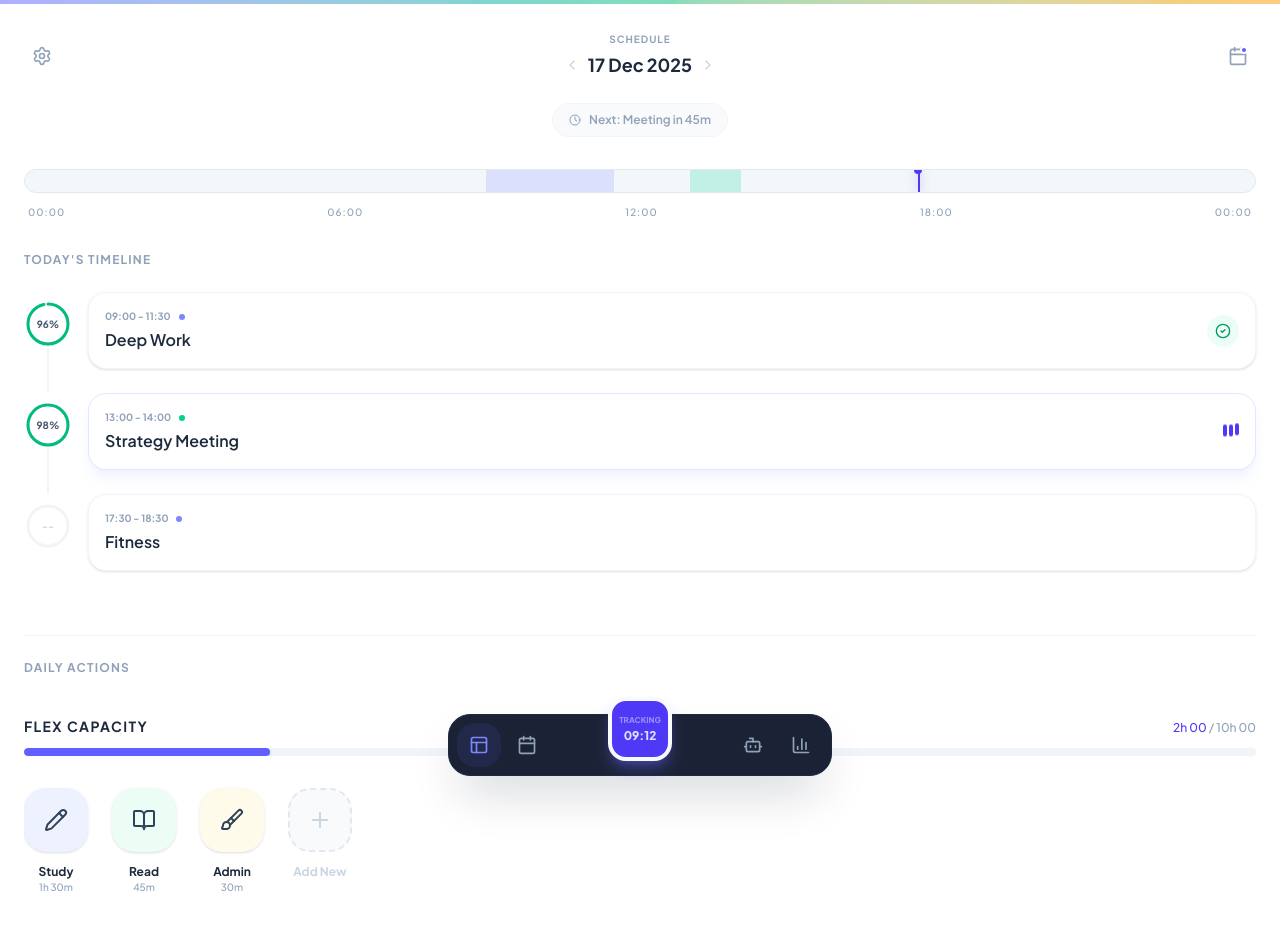
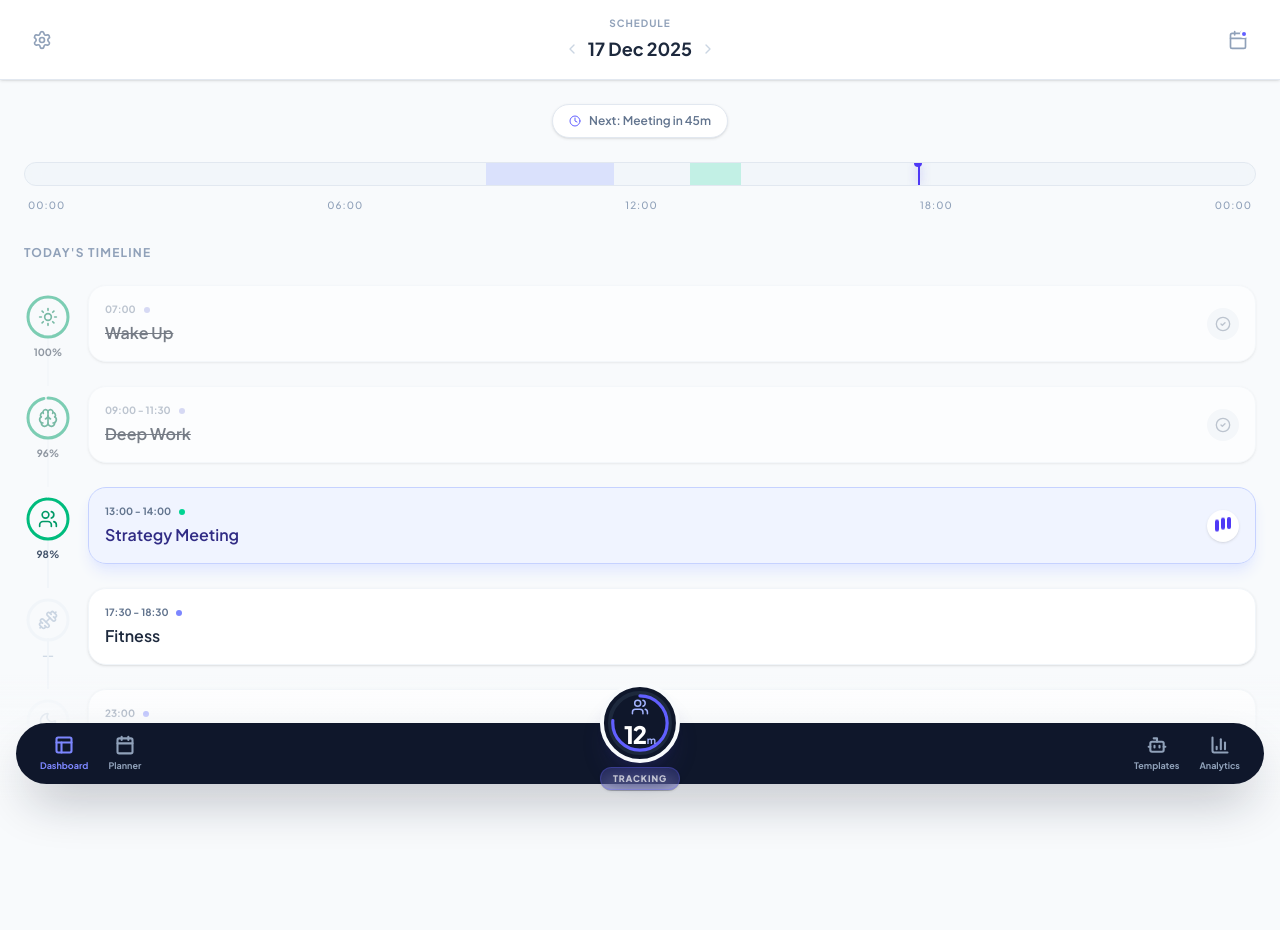
Before and after one commit to kysing02/integrity-app, a Next.js app: page / in a window 1280 px wide. Shown: the top 930 px of the page. After the commit the page ends 800 px from the top, so only its background shows below. Built offline with nearby package versions, Linux system fonts and the light colour scheme.

Commit message:
Redesign Dashboard

```diff
--- a/src/app/globals.css
+++ b/src/app/globals.css
@@ -79,6 +79,9 @@
   --sidebar-accent-foreground: oklch(0.208 0.042 265.755);
   --sidebar-border: oklch(0.929 0.013 255.508);
   --sidebar-ring: oklch(0.704 0.04 256.788);
+  --foreground-rgb: 0, 0, 0;
+  --background-start-rgb: 214, 219, 220;
+  --background-end-rgb: 255, 255, 255;
 }
 
 .dark {
@@ -126,6 +129,13 @@
 
 /* Disable selection globally */
 html, body {
+  position: fixed;
+  width: 100%;
+  height: 100%;               /* Force full height */
+  overflow: hidden;           /* Disable body scroll */
+  background-color: #f8fafc;
+  overscroll-behavior: none; /* Stop the bounce propagation */
+
   -webkit-user-select: none; /* Safari/Chrome */
   -moz-user-select: none;    /* Firefox */
   -ms-user-select: none;     /* IE/Edge */
@@ -133,16 +143,18 @@ html, body {
   -webkit-tap-highlight-color: transparent; /* Removes blue flash on mobile tap */
   cursor: default;           /* Prevents "I-beam" text cursor */
 
-  /* THIS disable the long-press vibration/menu on Mobile */
-  -webkit-touch-callout: none !important;
-
-  /* Removes blue highlight on tap */
-  -webkit-tap-highlight-color: transparent;
+  -webkit-touch-callout: none !important;       /* Disable the long-press vibration/menu on Mobile */
+  -webkit-tap-highlight-color: transparent;     /* Remove blue highlight on tap */
 }
 
 /* Re-enable selection ONLY for input fields */
 input, textarea {
   -webkit-user-select: text;
   user-select: text;
-  cursor: text;
 }
+
+/* NEW: Force iOS Momentum Scrolling */
+.scroller {
+  -webkit-overflow-scrolling: touch; /* This turns on the bounce */
+  overscroll-behavior-y: contain;    /* Keeps the bounce inside this div */
+}
--- a/src/app/layout.tsx
+++ b/src/app/layout.tsx
@@ -1,4 +1,4 @@
-import type { Metadata } from "next";
+import type { Metadata, Viewport } from "next"; // Import Viewport type
 import { Plus_Jakarta_Sans } from "next/font/google";
 import "./globals.css";
 
@@ -7,6 +7,15 @@ const jakarta = Plus_Jakarta_Sans({ subsets: ["latin"] });
 export const metadata: Metadata = {
   title: "Integrity Dashboard",
   description: "Temporal Integrity Tracking",
+};
+
+// Add this viewport export to handle the Safe Area
+export const viewport: Viewport = {
+  width: "device-width",
+  initialScale: 1,
+  maximumScale: 1,
+  userScalable: false, // Prevents zooming on inputs
+  viewportFit: "cover", // This is the key property!
 };
 
 export default function RootLayout({
--- a/src/app/page.tsx
+++ b/src/app/page.tsx
@@ -1,18 +1,36 @@
-"use client"; // Needed for the interactive buttons in the nav
+"use client";
 
 import TimelineRibbon from '@/components/dashboard/TimelineRibbon';
 import TaskRow from '@/components/dashboard/TaskRow';
 import FlexBucket from '@/components/dashboard/FlexBucket';
 import TaskCircle from '@/components/dashboard/TaskCircle';
-import { Pencil, BookOpen, Brush, Plus, ChevronLeft, ChevronRight, Calendar, Settings, Layout, Bot, BarChart3, Clock, Play } from 'lucide-react';
+import {
+  Pencil,
+  BookOpen,
+  Brush,
+  Plus,
+  ChevronLeft,
+  ChevronRight,
+  Calendar,
+  Settings,
+  Layout,
+  Bot,
+  BarChart3,
+  Clock,
+  Play,
+  Brain,
+  Users,
+  Dumbbell,
+  Sun,
+  Moon
+} from 'lucide-react';
 
 export default function Dashboard() {
   return (
-    <main className="min-h-screen bg-white text-slate-900 font-sans pb-32 relative shadow-2xl overflow-x-hidden">
+    <main className="h-full w-full bg-slate-50 text-slate-900 font-sans relative overflow-hidden flex flex-col">
 
-      {/* 1. Dynamic Header */}
-      <header className="px-6 pt-8 pb-4 bg-white/80 backdrop-blur-md sticky top-0 z-20">
-        <div className="flex justify-between items-center mb-6">
+      {/* HEADER */}
+      <header className="px-6 py-4 bg-white border-b border-slate-200 shadow-sm sticky top-0 z-30 flex justify-between items-center shrink-0">
         <button className="p-2 hover:bg-slate-50 rounded-full transition-colors">
           <Settings size={20} className="text-slate-400" />
         </button>
@@ -30,48 +48,43 @@ export default function Dashboard() {
           <Calendar size={20} className="text-slate-400" />
           <span className="absolute top-2 right-2 w-2 h-2 bg-indigo-500 rounded-full border-2 border-white"></span>
         </button>
+      </header>
+
+      {/* CONTENT AREA */}
+      <div className="scroller flex-1 overflow-y-auto overflow-x-hidden no-scrollbar">
+        <div className="min-h-[101%] pb-48"> {/* Increased padding-bottom for larger nav */}
+
+            {/* Next Meeting Pill */}
+            <div className="mt-6 mb-2 flex items-center justify-center gap-2 text-xs font-semibold text-slate-500 bg-white py-2 rounded-full px-4 w-fit mx-auto border border-slate-200 shadow-sm">
+              <Clock size={12} className="text-indigo-500" />
+              <span>Next: Meeting in 45m</span>
             </div>
 
-        {/* Next Task Pill */}
-        <div className="flex items-center justify-center gap-2 text-xs font-semibold text-slate-400 bg-slate-50 py-2 rounded-full px-4 w-fit mx-auto border border-slate-100">
-          <Clock size={12} />
-          <span>Next: Meeting in 45m</span>
-        </div>
-      </header>
-
-      {/* 2. Timeline Ribbon */}
             <TimelineRibbon />
 
-      {/* 3. Main Content */}
             <div className="px-6 mt-4">
-
-        {/* Today's Schedule List */}
               <section className="mb-10">
                 <h2 className="text-xs font-bold text-slate-400 uppercase tracking-widest mb-6">Today's Timeline</h2>
                 <div className="space-y-0">
-             <TaskRow title="Deep Work" timeRange="09:00 - 11:30" score={96} status="completed" category="CONSISTENCY" />
-             <TaskRow title="Strategy Meeting" timeRange="13:00 - 14:00" score={98} status="in_progress" category="EFFICIENCY" />
-             <TaskRow title="Fitness" timeRange="17:30 - 18:30" score={0} status="pending" category="CONSISTENCY" isLast />
+                  <TaskRow title="Wake Up" timeRange="07:00" score={100} status="completed" category="CONSISTENCY" icon={Sun} />
+                  <TaskRow title="Deep Work" timeRange="09:00 - 11:30" score={96} status="completed" category="CONSISTENCY" icon={Brain} />
+                  <TaskRow title="Strategy Meeting" timeRange="13:00 - 14:00" score={98} status="in_progress" category="EFFICIENCY" icon={Users} />
+                  <TaskRow title="Fitness" timeRange="17:30 - 18:30" score={0} status="pending" category="CONSISTENCY" icon={Dumbbell} />
+                  <TaskRow title="Sleep" timeRange="23:00" score={0} status="pending" category="CONSISTENCY" isLast icon={Moon} />
                 </div>
               </section>
 
-        {/* Flex Bucket & Tasks */}
-        <section className="mb-10 pt-6 border-t border-slate-100">
+              <section className="mb-10 pt-6 border-t border-slate-200">
                 <h2 className="text-xs font-bold text-slate-400 uppercase tracking-widest mb-6">Daily Actions</h2>
-
-          {/* We must remove padding from FlexBucket wrapper since FlexBucket has its own padding */}
                 <div className="-mx-6">
                   <FlexBucket totalFlexMinutes={600} usedMinutes={120} />
                 </div>
-
                 <div className="flex gap-6 overflow-x-auto py-4 no-scrollbar snap-x">
                   <TaskCircle title="Study" duration="1h 30m" Icon={Pencil} bgColor="bg-indigo-50" />
                   <TaskCircle title="Read" duration="45m" Icon={BookOpen} bgColor="bg-emerald-50" />
                   <TaskCircle title="Admin" duration="30m" Icon={Brush} bgColor="bg-amber-50" />
-
-            {/* Add Button */}
                   <div className="flex flex-col items-center gap-3 flex-shrink-0 snap-center">
-              <button className="w-16 h-16 rounded-3xl bg-slate-50 border-2 border-dashed border-slate-200 flex items-center justify-center text-slate-300 hover:text-indigo-500 hover:border-indigo-200 transition-all">
+                    <button className="w-16 h-16 rounded-3xl bg-white border-2 border-dashed border-slate-300 flex items-center justify-center text-slate-300 hover:text-indigo-500 hover:border-indigo-200 transition-all shadow-sm">
                       <Plus size={24} />
                     </button>
                     <p className="text-xs font-bold text-slate-300">Add New</p>
@@ -79,43 +92,95 @@ export default function Dashboard() {
                 </div>
               </section>
             </div>
+        </div>
+      </div>
 
-      {/* 4. Floating Modern Navbar */}
-      <div className="fixed bottom-6 left-1/2 -translate-x-1/2 w-[90%] max-w-sm z-50">
-        <nav className="bg-slate-900/95 backdrop-blur-lg border border-slate-800 p-2 rounded-3xl flex justify-between items-center shadow-2xl shadow-slate-900/20">
-          <div className="flex items-center gap-1">
-            <button className="p-3 text-indigo-400 bg-indigo-500/10 rounded-2xl transition-all">
-              <Layout size={20} />
+      {/* NEW NAVBAR DESIGN */}
+      <div className="fixed bottom-0 w-full z-50">
+        {/* Gradient fade to hide content behind nav */}
+        <div className="absolute bottom-0 w-full h-32 bg-gradient-to-t from-slate-50 via-slate-50/90 to-transparent pointer-events-none" />
+
+        <div className="relative pb-[env(safe-area-inset-bottom)]">
+          {/* Main Nav Container */}
+          <nav className="mx-4 mb-4 bg-slate-900 text-slate-400 rounded-[2.5rem] px-6 py-3 flex justify-between items-center shadow-2xl shadow-slate-900/30 relative z-50">
+
+            {/* Left Group */}
+            <div className="flex gap-5">
+              <button className="flex flex-col items-center gap-1 text-indigo-400 transition-colors">
+                <Layout size={20} strokeWidth={2.5} />
+                <span className="text-[9px] font-bold">Dashboard</span>
               </button>
-            <button className="p-3 text-slate-400 hover:text-white transition-colors">
-              <Calendar size={20} />
+              <button className="flex flex-col items-center gap-1 hover:text-slate-200 transition-colors">
+                <Calendar size={20} strokeWidth={2.5} />
+                <span className="text-[9px] font-bold">Planner</span>
               </button>
             </div>
 
-          {/* Active Orb (Center) */}
-          <div className="relative group -mt-8">
-            <button className="w-16 h-16 rounded-2xl bg-indigo-600 flex flex-col items-center justify-center shadow-lg shadow-indigo-500/40 transition-all duration-300 group-hover:scale-105 active:scale-95 border-4 border-slate-50">
-               {/* Simulating Active State */}
-               <div className="flex flex-col items-center animate-pulse">
-                 <span className="text-[8px] font-black text-white/50 mb-0.5">TRACKING</span>
-                 <span className="text-xs font-black text-white">09:12</span>
-               </div>
+            {/* SPACER */}
+            <div className="w-24" />
+
+            {/* Right Group */}
+            <div className="flex gap-5">
+              <button className="flex flex-col items-center gap-1 hover:text-slate-200 transition-colors">
+                <Bot size={20} strokeWidth={2.5} />
+                <span className="text-[9px] font-bold">Templates</span>
+              </button>
+              <button className="flex flex-col items-center gap-1 hover:text-slate-200 transition-colors">
+                <BarChart3 size={20} strokeWidth={2.5} />
+                <span className="text-[9px] font-bold">Analytics</span>
               </button>
             </div>
 
-          <div className="flex items-center gap-1">
-            <button className="p-3 text-slate-400 hover:text-white transition-colors">
-              <Bot size={20} />
-            </button>
-            <button className="p-3 text-slate-400 hover:text-white transition-colors">
-              <BarChart3 size={20} />
-            </button>
+            {/* THE COMMAND ORB (Absolute Center) */}
+            <div className="absolute left-1/2 -top-10 -translate-x-1/2 flex flex-col items-center z-50">
+
+              {/* 1. The Orb Container */}
+              <div className="relative w-20 h-20 rounded-full bg-slate-900 border-4 border-slate-50 shadow-xl shadow-indigo-900/20 flex items-center justify-center mb-1">
+
+                {/* Background Ring */}
+                <div className="absolute inset-1 rounded-full border-4 border-slate-800" />
+
+                {/* SVG Progress Ring */}
+                <svg className="absolute inset-0 transform -rotate-90 w-full h-full p-1" viewBox="0 0 80 80">
+                   <circle cx="40" cy="40" r="34" stroke="transparent" strokeWidth="4" fill="none" />
+                   <circle
+                     cx="40"
+                     cy="40"
+                     r="34"
+                     stroke="currentColor"
+                     strokeWidth="4"
+                     fill="none"
+                     strokeDasharray="213"
+                     strokeDashoffset="50"
+                     className="text-indigo-500 transition-all duration-1000 ease-in-out"
+                     strokeLinecap="round"
+                   />
+                </svg>
+
+                {/* Orb Content (Centered) */}
+                <div className="relative flex flex-col items-center justify-center text-white z-20 mt-0.5">
+                   <Users size={18} className="text-indigo-300 mb-0.5" />
+
+                   <div className="flex items-baseline gap-[1px] leading-none">
+                      <span className="text-2xl font-black tracking-tighter">12</span>
+                      <span className="text-[10px] font-bold text-indigo-300">m</span>
                    </div>
+                </div>
+              </div>
+
+              {/* 2. External Label (Below Orb) - TEXT WHITE */}
+              <div className="bg-indigo-500/20 border border-indigo-500/30 px-3 py-1 rounded-full shadow-sm backdrop-blur-md">
+                 <span className="text-[9px] font-black text-white uppercase tracking-widest animate-pulse block">
+                   Tracking
+                 </span>
+              </div>
+
+            </div>
+
           </nav>
         </div>
+      </div>
 
-      {/* Gradient Top Line */}
-      <div className="fixed top-0 left-0 w-full h-1 bg-gradient-to-r from-indigo-500 via-emerald-500 to-amber-500 opacity-50 z-50"></div>
     </main>
   );
 }
--- a/src/components/dashboard/FlexBucket.tsx
+++ b/src/components/dashboard/FlexBucket.tsx
@@ -11,7 +11,7 @@ const FlexBucket = ({ totalFlexMinutes, usedMinutes }: FlexBucketProps) => {
   const formatTime = (mins: number) => {
     const h = Math.floor(mins / 60);
     const m = mins % 60;
-    return `${h}h ${m > 0 ? m + 'm' : '00'}`;
+    return `${h}h ${m > 0 ? m + 'm' : '00m'}`;
   };
 
   return (
--- a/src/components/dashboard/TaskRow.tsx
+++ b/src/components/dashboard/TaskRow.tsx
@@ -1,4 +1,4 @@
-import { Play, X, Pause, CheckCircle2 } from 'lucide-react';
+import { Play, CheckCircle2, LucideIcon } from 'lucide-react';
 import ProgressCircle from './ProgressCircle';
 
 interface TaskRowProps {
@@ -8,32 +8,40 @@ interface TaskRowProps {
   status: 'pending' | 'in_progress' | 'completed';
   category?: 'EFFICIENCY' | 'CONSISTENCY';
   isLast?: boolean;
+  icon: LucideIcon;
 }
 
-const TaskRow = ({ title, timeRange, score, status, category = 'CONSISTENCY', isLast }: TaskRowProps) => {
-  // Determine Colors based on status/score
+const TaskRow = ({ title, timeRange, score, status, category = 'CONSISTENCY', isLast, icon: Icon }: TaskRowProps) => {
+  // Determine Colors
   const ringColor = status === 'pending' ? 'text-slate-200' : (score < 90 ? 'text-amber-500' : 'text-emerald-500');
+  const iconColor = status === 'pending' ? 'text-slate-300' : (score < 90 ? 'text-amber-600' : 'text-emerald-600');
   const dotColor = category === 'CONSISTENCY' ? 'bg-indigo-400' : 'bg-emerald-400';
 
+  // NEW: Visual state for completed items
+  const isCompleted = status === 'completed';
+
   return (
-    <div className="flex gap-4 relative">
+    <div className={`flex gap-4 relative transition-all duration-500 ${isCompleted ? 'opacity-60 grayscale-[0.3]' : 'opacity-100'}`}>
+
       {/* Connection Line */}
       {!isLast && <div className="absolute left-[23px] top-[50px] bottom-0 w-0.5 bg-slate-100" />}
 
-      {/* Left Column: Progress Circle */}
-      <div className="flex flex-col items-center pt-2">
+      {/* Left Column: Icon Circle + Score */}
+      <div className="flex flex-col items-center pt-2 z-10">
          <ProgressCircle size={48} progress={status === 'pending' ? 0 : score} color={ringColor}>
-            <span className={`text-[10px] font-bold ${status === 'pending' ? 'text-slate-300' : 'text-slate-600'}`}>
-              {status === 'pending' ? '--' : `${score}%`}
-            </span>
+            <Icon size={20} className={iconColor} />
          </ProgressCircle>
+
+         <div className={`mt-1 text-[10px] font-bold ${status === 'pending' ? 'text-slate-300' : 'text-slate-600'}`}>
+            {status === 'pending' ? '--' : `${score}%`}
+         </div>
       </div>
 
       {/* Right Column: Card */}
       <div className="flex-grow mb-6 group cursor-pointer">
         <div className={`p-4 rounded-2xl border transition-all duration-300
           ${status === 'in_progress'
-            ? 'bg-white border-indigo-100 shadow-lg shadow-indigo-100/50'
+            ? 'bg-indigo-50/80 border-indigo-200 shadow-lg shadow-indigo-100'
             : 'bg-white border-slate-100 shadow-sm hover:shadow-md'
           }`}>
 
@@ -41,10 +49,10 @@ const TaskRow = ({ title, timeRange, score, status, category = 'CONSISTENCY', is
             {/* Title & Time */}
             <div>
               <div className="flex items-center gap-2 mb-1">
-                <span className="text-[10px] font-bold text-slate-400">{timeRange}</span>
-                <span className={`w-1.5 h-1.5 rounded-full ${dotColor}`}></span>
+                <span className={`text-[10px] font-bold ${isCompleted ? 'text-slate-400' : 'text-slate-500'}`}>{timeRange}</span>
+                <span className={`w-1.5 h-1.5 rounded-full ${dotColor} ${isCompleted ? 'opacity-50' : ''}`}></span>
               </div>
-              <p className={`font-semibold text-slate-800 transition-colors ${status === 'in_progress' ? 'text-indigo-900' : ''}`}>
+              <p className={`font-semibold transition-colors ${status === 'in_progress' ? 'text-indigo-900' : 'text-slate-800'} ${isCompleted ? 'line-through text-slate-400' : ''}`}>
                 {title}
               </p>
             </div>
@@ -52,8 +60,7 @@ const TaskRow = ({ title, timeRange, score, status, category = 'CONSISTENCY', is
             {/* Action Buttons */}
             <div className="flex gap-3 items-center">
               {status === 'in_progress' ? (
-                <div className="flex items-center gap-2">
-                   {/* Animated Bars */}
+                <div className="w-8 h-8 rounded-full bg-white flex items-center justify-center shadow-sm">
                   <div className="flex space-x-0.5">
                     <span className="w-1 h-3 bg-indigo-600 animate-[bounce_1s_infinite_0ms] rounded-full"></span>
                     <span className="w-1 h-3 bg-indigo-600 animate-[bounce_1s_infinite_200ms] rounded-full"></span>
@@ -61,11 +68,11 @@ const TaskRow = ({ title, timeRange, score, status, category = 'CONSISTENCY', is
                   </div>
                 </div>
               ) : status === 'completed' ? (
-                <div className="p-2 bg-emerald-50 text-emerald-600 rounded-full">
+                <div className="w-8 h-8 rounded-full bg-slate-100 text-slate-400 flex items-center justify-center">
                   <CheckCircle2 size={16} />
                 </div>
               ) : (
-                <button className="p-2 bg-slate-50 text-slate-400 rounded-full hover:bg-slate-100 hover:text-indigo-600 transition-all opacity-0 group-hover:opacity-100">
+                <button className="w-8 h-8 rounded-full bg-slate-50 text-slate-400 hover:bg-slate-100 hover:text-indigo-600 flex items-center justify-center transition-all opacity-0 group-hover:opacity-100">
                   <Play size={16} />
                 </button>
               )}
```
Lines whose indentation alone changed are shown as unchanged.
